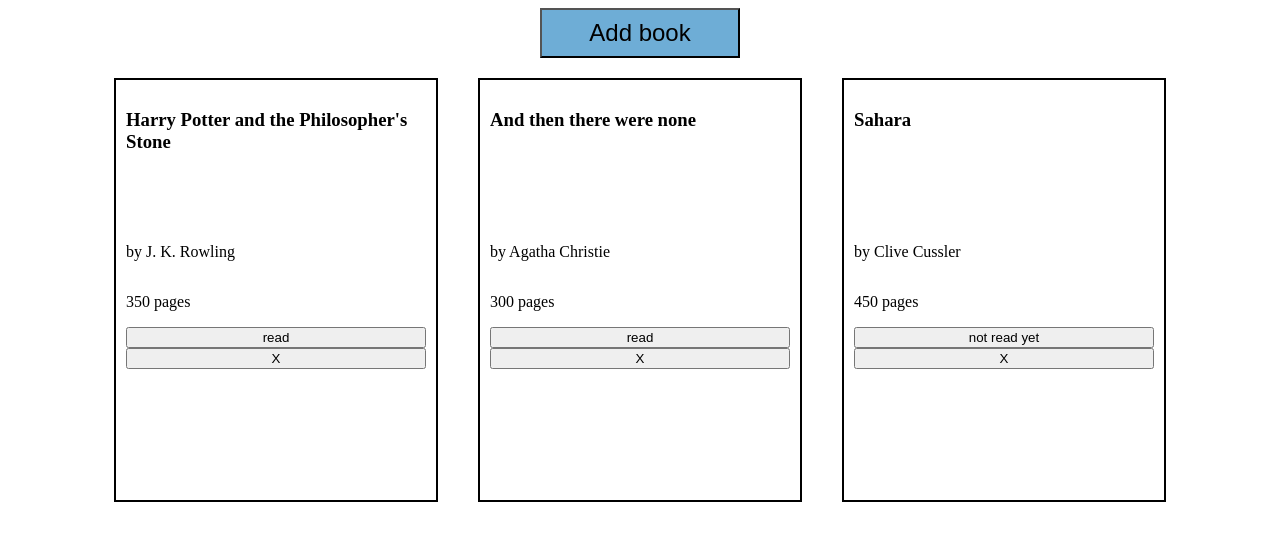
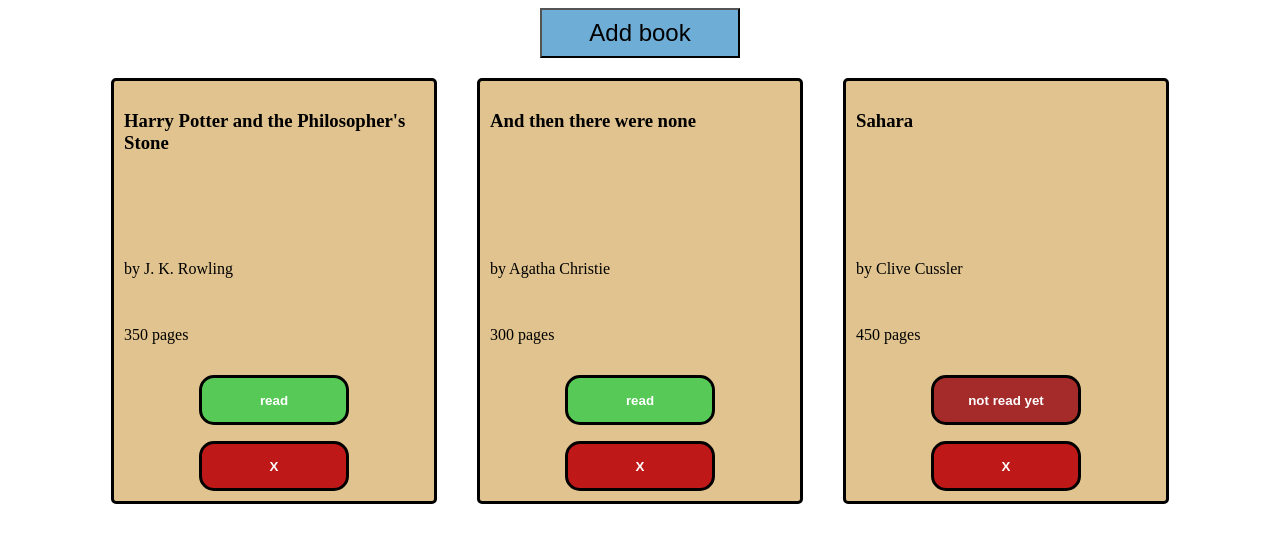
Before and after one commit to rickracs/library, a plain HTML site: page index.html in a window 1280 px wide. Drawn offline with Linux system fonts and the light colour scheme.

Commit message:
added some basic styling, form validation later

```diff
--- a/script.js
+++ b/script.js
@@ -25,9 +25,12 @@
 Book.prototype.changeStatus = function () {
     if (this.read == "read") {
         this.read = "not read yet"
+        console.log(this);
+
     }
     else {
         this.read = "read"
+        console.log(this);
     }
 }
 
@@ -70,7 +73,10 @@
         bookPages.textContent = book.pages + " pages";
         bookRead.textContent = book.read;
         bookRead.setAttribute("data-id", index);
-        bookRead.classList.add("read-status")
+        bookRead.classList.add("read-status");
+        if (book.read == "not read yet") {
+            bookRead.classList.add("not-read-yet");
+        }
         removeButton.textContent = "X";
         removeButton.setAttribute("data-id", index);
         removeButton.classList.add("remove-book");
@@ -90,6 +96,9 @@
 function changeReadStatus(e) {
     myLibrary[e.target.getAttribute("data-id")].changeStatus();
     e.target.textContent = myLibrary[e.target.getAttribute("data-id")].read;
+    if (myLibrary[e.target.getAttribute("data-id")].read == "not read yet")
+    e.target.classList.add("not-read-yet")
+    else e.target.classList.remove("not-read-yet");
 }
 
 //remove a book from the array using splice
--- a/style.css
+++ b/style.css
@@ -11,12 +11,15 @@
 .book {
     display:flex;
     flex-direction: column;
+    justify-content: space-between;
     width:300px;
     min-width: 200px;
     height: 400px;
-    border: 2px solid black;
+    border: 3px solid black;
     margin: 20px;
     padding: 10px;
+    background-color: rgb(224, 195, 142);
+    border-radius: 5px;
 }
 
 .book h3 {
@@ -29,3 +32,29 @@
     background-color: rgb(110, 173, 214);
     font-size: 24px;
 }
+
+.book button {
+    color: white;
+    font-weight: 900;
+    height: 50px;
+    width: 150px;
+    border-radius: 15px;
+    align-self: center;
+    border-style: none;
+    border: 3px solid black
+
+}
+
+.remove-book {
+    background-color: rgb(190, 24, 24);
+
+}
+
+.read-status {
+    background-color: rgb(87, 201, 87);
+
+}
+
+.not-read-yet {
+    background-color: brown;
+}
```
